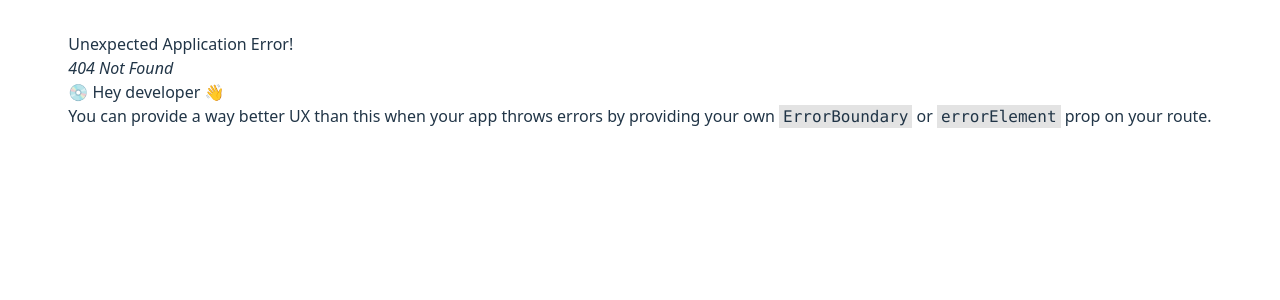
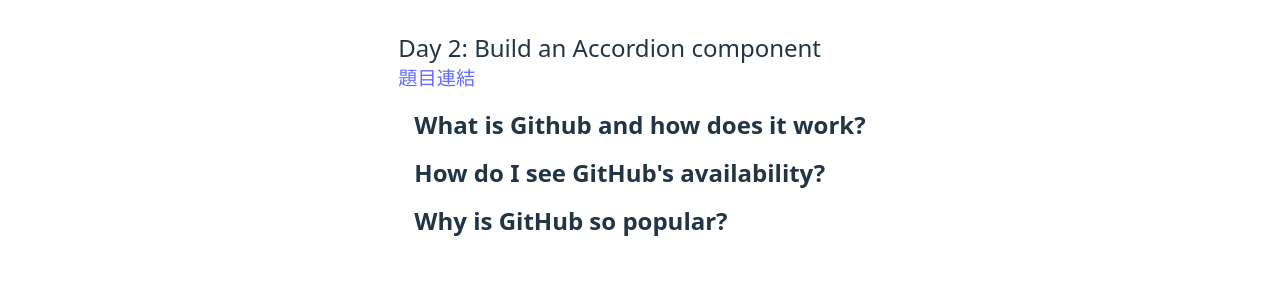
Before and after one commit to hangineer/React-30-Practice, a React (Vite) app: page /day2 in a window 1280 px wide. Before the commit this address had no page. Shown: the top 300 px of the page. Built offline with nearby package versions, Linux system fonts and the light colour scheme.

Commit message:
feat: day2 practice

```diff
--- a/src/component/PracticeList.jsx
+++ b/src/component/PracticeList.jsx
@@ -7,6 +7,9 @@
         <li>
           <Link to="/day1">Day1</Link>
         </li>
+        <li>
+          <Link to="/day2">Day2</Link>
+        </li>
       </ul>
     </>
   );
--- /dev/null
+++ b/src/pages/day2.jsx
@@ -0,0 +1,67 @@
+import { useState } from "react";
+
+const items = [
+  {
+    title: "What is Github and how does it work?",
+    content:
+      "GitHub is the home for all developers—a platform where you can share code, contribute to open source projects, or even automate your workflow with tools like GitHub Actions and Packages. If you’re just getting started with GitHub, you may know us best as a place for version control and collaboration.",
+  },
+  {
+    title: "How do I see GitHub's availability?",
+    content: "Check our real-time status report",
+  },
+  {
+    title: "Why is GitHub so popular?",
+    content:
+      "GitHub is built by developers for developers, and we’re proud to be home to the world’s largest open source community. With 50 million developers and millions more open source projects, GitHub has become the go-to place to collaborate and build software together.",
+  },
+];
+
+function Accordion({ title, isOpen, onToggle, children }) {
+  return (
+    <div>
+      <h2 className="m-4 cursor-pointer font-bold text-2xl" onClick={onToggle}>{title}</h2>
+      {/* can use children to accept the props */}
+      {isOpen && <p className="p-4">{children}</p>}
+    </div>
+  )
+};
+
+// the content to be displayed, using idx to find it
+// function handleToggle(idx, expendIdx, setExpendIdx) {
+//   // TODO:
+//   if (idx === expendIdx) return setExpendIdx(null);
+//   setExpendIdx(idx);
+// };
+
+
+function Day2() {
+  const [expendIdx, setExpendIdx] = useState(null); // useState is asynchronous
+
+  return (
+    <>
+      <h2 className="text-2xl">Day 2: Build an Accordion component</h2>
+      <a href="https://reactpractice.dev/exercise/build-an-accordion-component/?utm_source=calendar.reactpractice.dev&utm_medium=social&utm_campaign=calendar-v1">
+        題目連結
+      </a>
+      <div>
+        {
+          items.map((item, idx) => (
+            <Accordion
+              key={item.title}
+              title={item.title}
+              isOpen={expendIdx === idx}
+              // Updater Function
+              onToggle={() => setExpendIdx((pre) => (pre === idx ? null : idx))}
+            >
+              {item.content}
+            </Accordion>
+          ))
+        }
+
+      </div>
+    </>
+  );
+}
+
+export default Day2;
--- a/src/routes/index.jsx
+++ b/src/routes/index.jsx
@@ -1,6 +1,7 @@
 import { createBrowserRouter } from "react-router";
 import App from "@/App";
 import Day1 from "@/pages/day1";
+import Day2 from "@/pages/day2";
 
 const routes = [
   {
@@ -11,6 +12,10 @@
     path: "day1",
     element: <Day1 />,
   },
+  {
+    path: "day2",
+    element: <Day2 />,
+  },
 ];
 
 const router = createBrowserRouter(routes);
```
Also changed, not shown: 1 other file (tests, documents, lock files or other folders).
